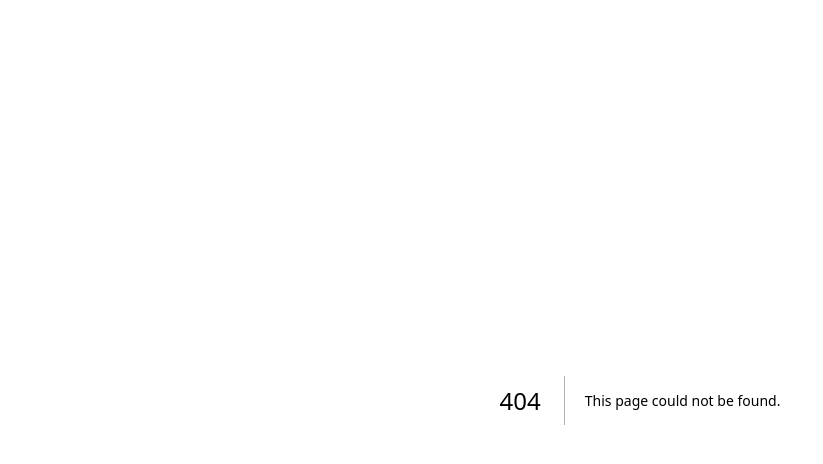
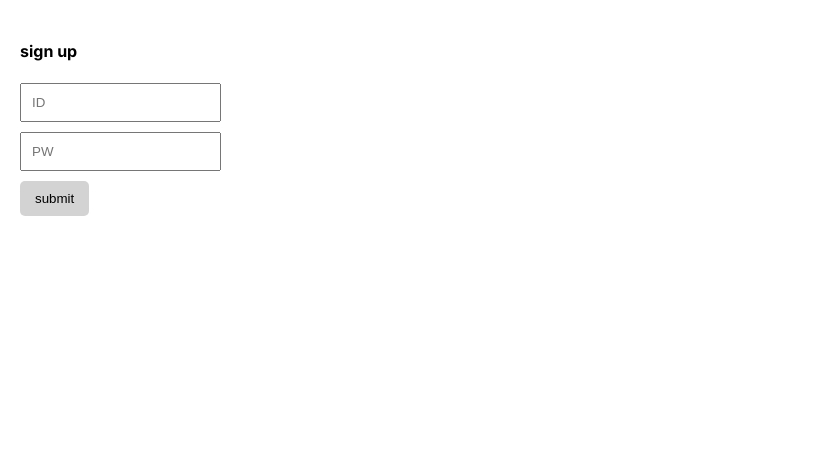
Before and after one commit to wafflejuice/lecture, a Next.js app in the folder coding-apple-nextjs-forum/: page /users in a window 1280 px wide. Before the commit this address had no page. Shown: the top 464 px of the page, without its empty margins (0-823 px from the left). Built offline with nearby package versions, Linux system fonts and the light colour scheme.

Commit message:
create post

```diff
--- a/coding-apple-nextjs-forum/app/globals.css
+++ b/coding-apple-nextjs-forum/app/globals.css
@@ -25,3 +25,21 @@ body {
   color: grey;
   margin: 5px 0px;
 }
+
+.p-20 {
+  padding: 20px;
+}
+
+input {
+  box-sizing: border-box;
+  padding: 10px;
+  display: block;
+  margin-bottom: 10px;
+}
+
+button {
+  padding: 10px 15px;
+  background: lightgray;
+  border: none;
+  border-radius: 5px;
+}
--- /dev/null
+++ b/coding-apple-nextjs-forum/app/users/page.js
@@ -0,0 +1,12 @@
+export default function Users() {
+  return (
+    <div className="p-20">
+      <h4>sign up</h4>
+      <form action="/api/users" method="POST">
+        <input name="identification" placeholder="ID"></input>
+        <input name="password" placeholder="PW"></input>
+        <button type="submit">submit</button>
+      </form>
+    </div>
+  );
+}
--- /dev/null
+++ b/coding-apple-nextjs-forum/pages/api/current-time.js
@@ -0,0 +1,3 @@
+export default function CurrentTime(request, response) {
+  response.status(200).json(Date());
+}
--- /dev/null
+++ b/coding-apple-nextjs-forum/pages/api/list.js
@@ -0,0 +1,10 @@
+import { connectDB } from "@/util/database";
+
+export default async function handler(request, response) {
+  const db = (await connectDB).db('forum')
+  let result = await db.collection('post').find().toArray()
+
+  if (request.method == 'GET') {
+    response.status(200).json(result);
+  }
+}
--- /dev/null
+++ b/coding-apple-nextjs-forum/pages/api/post/new.js
@@ -0,0 +1,17 @@
+import { connectDB } from "@/util/database";
+
+export default async function NewPost(request, response) {
+  if (request.method == 'POST') {
+    if (request.body.title == '') {
+      return response.status(400).json('no title');
+    }
+
+    const db = (await connectDB).db('forum');
+    await db.collection('post').insertOne({
+      title: request.body.title,
+      content: request.body.content,
+    });
+  }
+
+  return response.status(200).redirect('/list');
+}
--- /dev/null
+++ b/coding-apple-nextjs-forum/pages/api/test.js
@@ -0,0 +1,3 @@
+export default function handler(request, response) {
+  return response.status(200).json('hi');
+}
--- /dev/null
+++ b/coding-apple-nextjs-forum/pages/api/users.js
@@ -0,0 +1,21 @@
+import { connectDB } from "@/util/database";
+
+export default async function Users(request, response) {
+  if (request.method = 'POST') {
+    const db = (await connectDB).db('forum');
+    const collection = await db.collection('user')
+
+    const result = await collection.findOne({ identification: request.body.identification })
+    console.log(result);
+    if (result != null) {
+      return response.status(400).json('already exists');
+    }
+
+    collection.insertOne({
+      identification: request.body.identification,
+      password: request.body.password,
+    });
+
+    return response.status(200).json('created');
+  }
+}
```
Also changed, not shown: coding-apple-nextjs-forum/app/write/page.js (added, +12 -0 lines).
